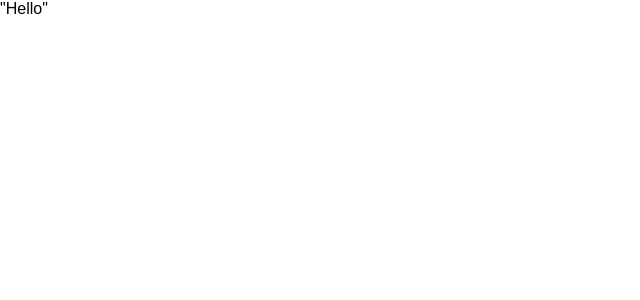
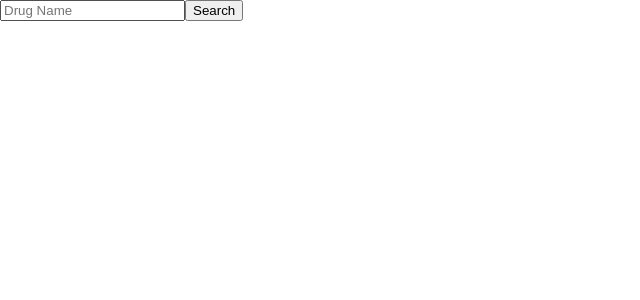
Before and after one commit to laurengordonfahn/backCode, a React (Create React App) app: page / in a window 1280 px wide. Shown: the top 300 px of the page, without its empty margins (0-640 px from the left). Built offline with nearby package versions, Linux system fonts and the light colour scheme.

Commit message:
Search Bar Basics
Search Bar Form Appears
Search Bar onChange and OnSumbit Registar locally

Todo:
Make Search Registar with App.js Functions
Make Api call to get name fragements
Make Api call to get requested results

```diff
--- a/src/components/App.js
+++ b/src/components/App.js
@@ -5,10 +5,30 @@ import ResultsMenu from './ResultsMenu';
 import SearchBar from './SearchBar';
 
 class App extends Component {
+    constructor(){
+        super();
+        this.onDrugSearch = this.onDrugSearch.bind()
+        this.drugFragSearch = this.drugFragSearch.bind()
+    }
+
+    onDrugSearch(){
+        console.log("onDrugSearch drugName");
+    }
+
+    drugFragSearch(){
+        console.log("drugFragSearch drugNameFragment");
+    }
+
     render(){
         return(
             <div className="appDiv">
-                <SearchBar />
+                <SearchBar
+                    inputPlaceholder = "Drug Name"
+                    inputVal="drugName"
+                    btnName="Search"
+                    funcSearch={this.onDrugSearch}
+                    funcInput={this.drugFragSearch}
+                />
             </div>
         );
     }
--- a/src/components/ResultsMenu.js
+++ b/src/components/ResultsMenu.js
@@ -4,7 +4,7 @@ import React, { Component } from 'react';
 class ResultsMenu extends Component {
     render(){
         return(
-            <div className="optionsDisplayDiv">
+            <div className="resultsMenuDiv">
                 "Hello"
             </div>
         );
--- a/src/components/SearchBar.js
+++ b/src/components/SearchBar.js
@@ -2,10 +2,54 @@ import React, { Component } from 'react';
 
 
 class SearchBar extends Component {
+    constructor(){
+        super();
+        this.handleForm = this.handleForm.bind(this);
+        this.handleChange = this.handleChange.bind(this);
+    }
+
+    handleForm(e) {
+        console.log("handleForm");
+    }
+
+    handleChange() {
+        console.log("handleChange");
+    }
+
     render(){
+        const inputVal = this.props.inputVal;
+
         return(
-            <div className="optionsDisplayDiv">
-                "Hello"
+            <div className="searchBarDiv">
+                <form
+                    id={inputVal}
+                    className="searchBarForm"
+                    onSubmit={e => {
+                        this.handleForm(e);
+                    }}
+                >
+
+                    <input
+                        className="searchBarInput"
+                        type="text"
+                        placeholder={this.props.inputPlaceholder}
+
+                        ref={(input) =>{
+                            this.inputVal = input;
+                        }}
+
+                        onChange={e =>{
+                            this.handleChange(e);
+                        }}
+                    />
+
+                    <input
+                        className="searchBarSubmit"
+                        type="submit"
+                        value={this.props.btnName}
+                    />
+
+                </form>
             </div>
         );
     }
```
